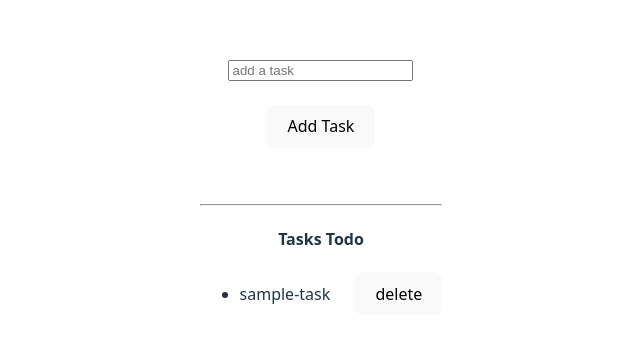
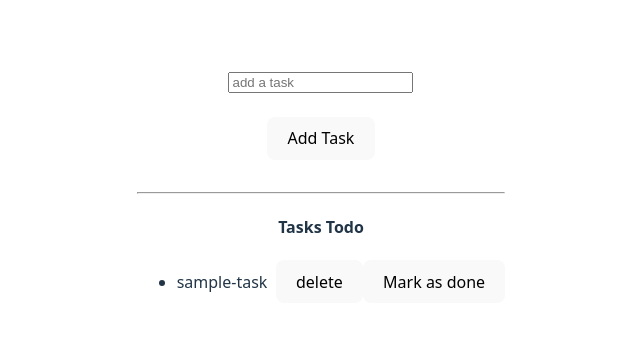
Before and after one commit to TejasJoshi1912/react-todo-list, a React (Vite) app: page / in a window 1280 px wide. Shown: the part 206-548 px from the top of the page, without its empty margins (319-959 px from the left). Built offline with nearby package versions, Linux system fonts and the light colour scheme.

Commit message:
added mark as done functionality

```diff
--- a/src/ToDo.jsx
+++ b/src/ToDo.jsx
@@ -1,44 +1,80 @@
-import { v4 as uuidv4 } from 'uuid';
+import { v4 as uuidv4 } from "uuid";
 import { useState } from "react";
-export default function ToDo(){
-    let [todos,seTodos] = useState ([{task:"sample-task",id :uuidv4()}]);
-    let[newTodo,setnewTodo] = useState("");
 
-    let addNewTask = () => {
-        seTodos((prevTodos)=>{
-            return [...todos,{task:newTodo,id:uuidv4()}];
-        });
-        setnewTodo ("")
-    }
-    let updateTodoValue = (event) =>{
-        setnewTodo(event.target.value);
-    }
-    let deleteTodo =  (id) =>{
+export default function ToDo() {
+    const [todos, setTodos] = useState([
+        { task: "sample-task", id: uuidv4(), isDone: false }
+    ]);
 
-       seTodos((prevTodos)=>todos.filter((prevTodos)=>prevTodos.id!=id)
-) ;
+    const [newTodo, setNewTodo] = useState("");
 
+    const addNewTask = () => {
+        if (newTodo.trim() === "") return;
 
-    }
-    return(
+        setTodos((prevTodos) => [
+            ...prevTodos,
+            { task: newTodo, id: uuidv4(), isDone: false }
+        ]);
+
+        setNewTodo("");
+    };
+
+    const updateTodoValue = (event) => {
+        setNewTodo(event.target.value);
+    };
+
+    const deleteTodo = (id) => {
+        setTodos((prevTodos) =>
+            prevTodos.filter((todo) => todo.id !== id)
+        );
+    };
+
+    const markAsDoneOne = (id) => {
+        setTodos((prevTodos) =>
+            prevTodos.map((todo) =>
+                todo.id === id
+                    ? { ...todo, isDone: true }
+                    : todo
+            )
+        );
+    };
+
+    return (
         <div>
-        <input placeholder="add a task" value={newTodo} onChange={updateTodoValue}></input>
-        <br /><br />
-        <button onClick={addNewTask}> Add Task </button>
-        <br /><br /><br />
+            <input
+                placeholder="add a task"
+                value={newTodo}
+                onChange={updateTodoValue}
+            />
+            <br /><br />
 
-        <hr />
-        <h4>Tasks Todo</h4>
-        <ul>
-            {todos.map((todo) =>(
-                <li key={todo.id}>
-                    <span>{todo.task}</span>
-                    &nbsp;&nbsp;&nbsp;&nbsp;&nbsp;&nbsp;
-                    <button onClick={()=>deleteTodo(todo.id)}>delete</button>
+            <button onClick={addNewTask}>Add Task</button>
+
+            <br /><br /><hr />
+            <h4>Tasks Todo</h4>
+
+            <ul>
+                {todos.map((todo) => (
+                    <li key={todo.id}>
+                        <span
+                            style={{
+                                textDecoration: todo.isDone
+                                    ? "line-through"
+                                    : "none"
+                            }}
+                        >
+                            {todo.task}
+                        </span>
+                        &nbsp;&nbsp;
+                        <button onClick={() => deleteTodo(todo.id)}>
+                            delete
+                        </button>
+                        <button onClick={() => markAsDoneOne(todo.id)}>
+                            Mark as done
+                        </button>
                     </li>
-            )
-        )}
-        </ul>
+                ))}
+            </ul>
         </div>
     );
-};
+}
```
